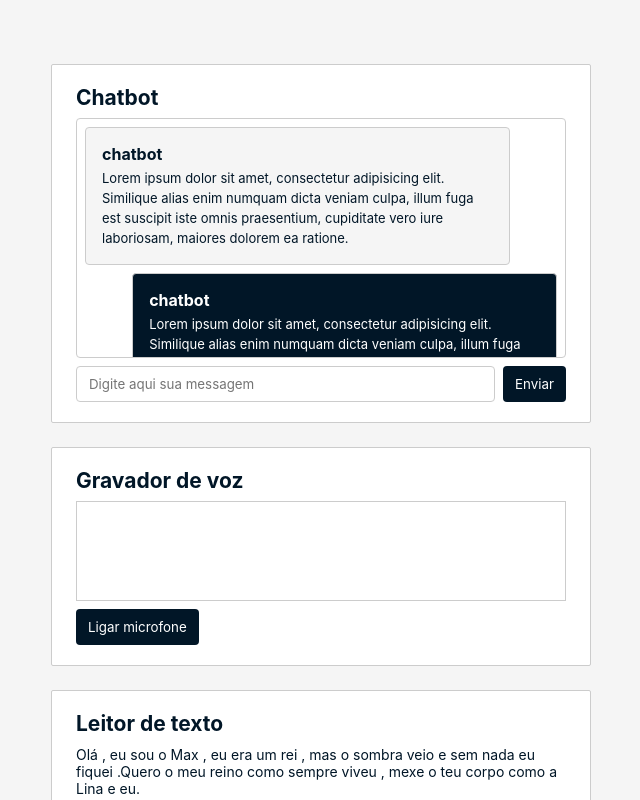
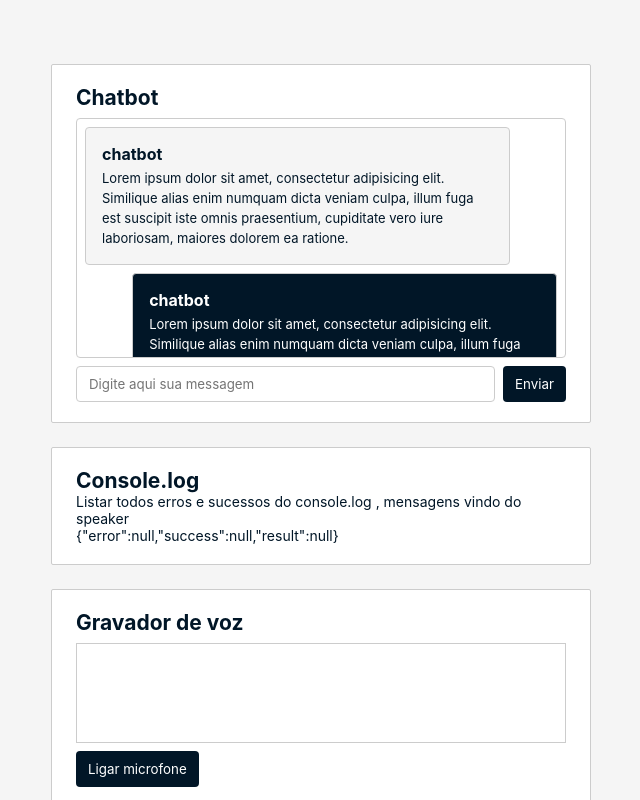
Before and after one commit to marcosambrosio555/chatbot-client, a React (Vite) app: page / in a window 1280 px wide. Shown: the top 800 px of the page, without its empty margins (319-959 px from the left). Built offline with nearby package versions, Linux system fonts and the light colour scheme.

Commit message:
Adicional do console.log

```diff
--- a/src/App.jsx
+++ b/src/App.jsx
@@ -8,6 +8,8 @@ function App() {
   const { speakText, setSelectedVoice, voicesList } = useSpeaker()
 
   const text = "Olá , eu sou o Max , eu era um rei , mas o sombra veio e sem nada eu fiquei .Quero o meu reino como sempre viveu , mexe o teu corpo como a Lina e eu."
+
+  console.log(microfone.state)
 
   return (
     <main className="main">
@@ -31,7 +33,16 @@ function App() {
           </form>
         </div>
       </section>
+      <section>
+        <div className="container">
+          <h2>Console.log</h2>
+          <p>Listar todos erros e sucessos do console.log , mensagens vindo do speaker</p>
+          <div>
 
+            {JSON.stringify(microfone.state)}
+          </div>
+        </div>
+      </section>
       <section className='microfone'>
         <div className="container">
           <h2>Gravador de voz </h2>
--- a/src/hooks/useMicrofone.jsx
+++ b/src/hooks/useMicrofone.jsx
@@ -3,6 +3,7 @@ import { useState } from "react"
 export function useMicrofone() {
 
     const [listining, setListining] = useState(false)
+    const [state, setState] = useState({ error: null, success: null, result: null })
 
     let text = ""
 
@@ -26,7 +27,13 @@ export function useMicrofone() {
         setListining(false)
         console.log("Desligando")
     }
-    recognition.onerror = (e) => console.log("error : ", e)
+
+    recognition.onerror = (e) => {
+        console.log("error : ", e)
+        setState({ ...state, error: e.error })
+        console.log(state)
+    }
+
     recognition.onresult = (e) => {
         text = e.results[0][0].transcript
         console.log(e)
@@ -35,6 +42,7 @@ export function useMicrofone() {
         console.log(e.results[0][0])
         console.log(e.results[0][0].transcript)
         console.log("Transcrevendo")
+        setState({ ...state, success: e, result: e.results[0][0].transcript })
     }
 
     function handleMicrofone() {
@@ -50,7 +58,8 @@ export function useMicrofone() {
         recognition,
         text,
         listining,
-        handleMicrofone
+        handleMicrofone,
+        state
     }
 
 }
--- a/src/hooks/useSpeaker.jsx
+++ b/src/hooks/useSpeaker.jsx
@@ -7,7 +7,7 @@ export function useSpeaker() {
 
     window.speechSynthesis.addEventListener("voiceschanged", () => {
         SetVoicesList([...window.speechSynthesis.getVoices()])
-        console.log(voicesList)
+        //console.log(voicesList)
     })
 
     function speakText(text) {
```
